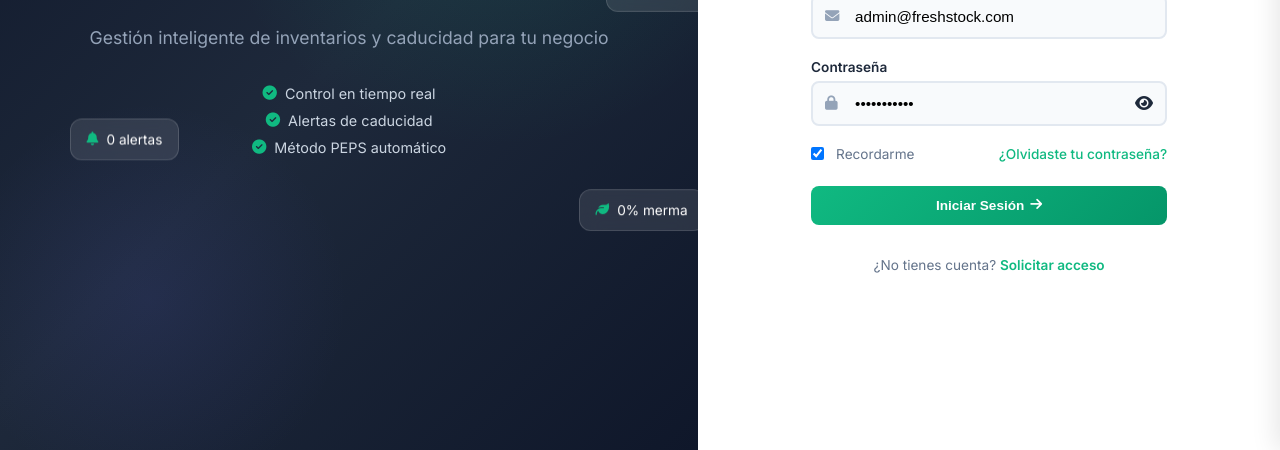
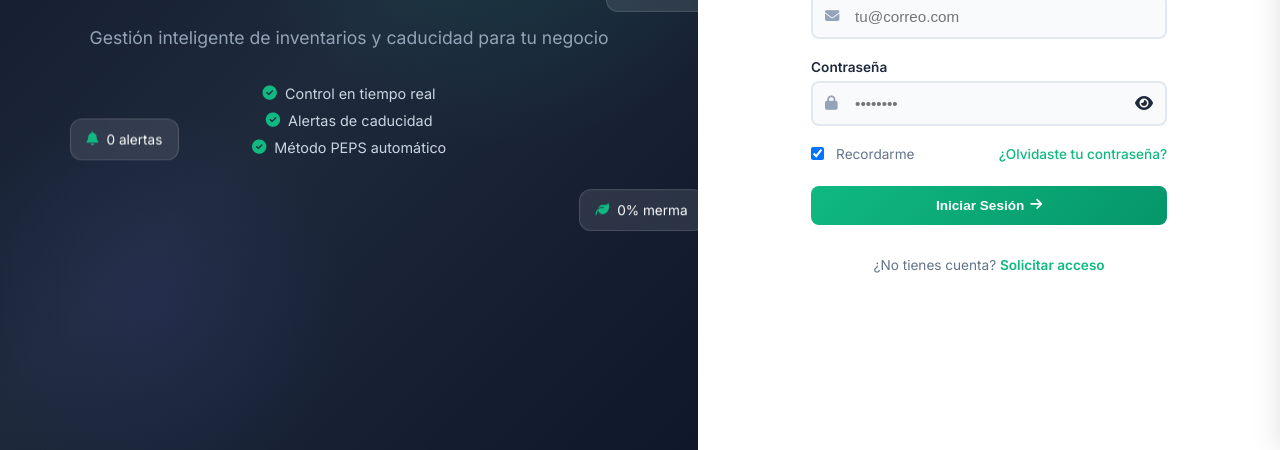
Before and after one commit to KingSadid/BD_FreshStock, a website: page public/index.html in a window 1280 px wide. Shown: the part 350-800 px from the top of the page. Drawn offline with Linux system fonts and the light colour scheme.

Commit message:
We use neutral data on the login screen

```diff
--- a/public/index.html
+++ b/public/index.html
@@ -60,14 +60,14 @@
               <label>Correo electrónico</label>
               <div class="input-icon">
                 <i class="fas fa-envelope"></i>
-                <input type="email" id="login-email" placeholder="tu@correo.com" value="admin@freshstock.com" required>
+                <input type="email" id="login-email" placeholder="tu@correo.com" required>
               </div>
             </div>
             <div class="form-group">
               <label>Contraseña</label>
               <div class="input-icon">
                 <i class="fas fa-lock"></i>
-                <input type="password" id="login-password" placeholder="••••••••" value="password123">
+                <input type="password" id="login-password" placeholder="••••••••">
                 <i class="fas fa-eye toggle-pass"></i>
               </div>
             </div>
```
